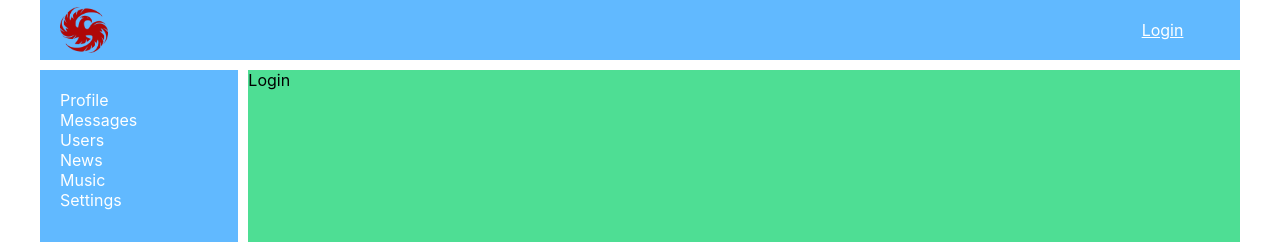
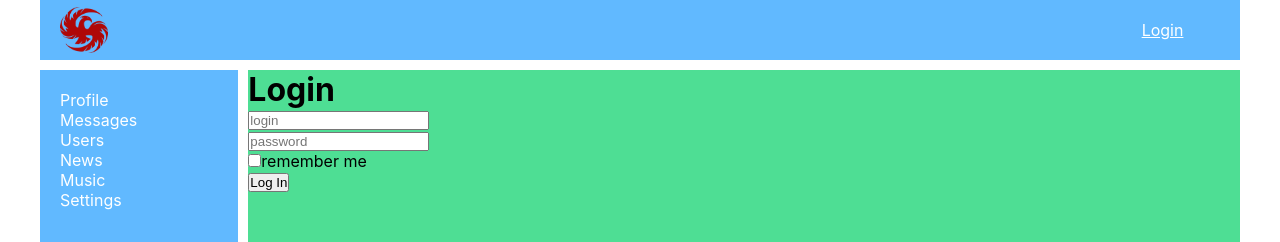
Before and after one commit to Alex93Bakun/react-sn, a React (Create React App) app: page /login in a window 1280 px wide. Shown: the top 242 px of the page. Built offline with nearby package versions, Linux system fonts and the light colour scheme; no server answers.

Commit message:
loginFrom, redux-form

```diff
--- a/package.json
+++ b/package.json
@@ -16,6 +16,7 @@
     "react-router-dom": "^5.2.0",
     "react-scripts": "4.0.3",
     "redux": "^4.0.5",
+    "redux-form": "^8.3.7",
     "redux-thunk": "^2.3.0",
     "web-vitals": "^1.0.1"
   },
--- a/src/components/Login/Login.jsx
+++ b/src/components/Login/Login.jsx
@@ -1,11 +1,50 @@
-import React from 'react';
+import React from "react";
+import { Field, reduxForm } from "redux-form";
 
-const Login = () => {
-    return (
-        <div>
-            Login
-        </div>
-    );
+const LoginForm = (props) => {
+  return (
+    <form onSubmit={props.handleSubmit}>
+      <div>
+        <Field
+          type="text"
+          name={"login"}
+          placeholder={"login"}
+          component={"input"}
+        />
+      </div>
+      <div>
+        <Field
+          type="text"
+          name={"password"}
+          placeholder={"password"}
+          component={"input"}
+        />
+      </div>
+      <div>
+        <Field type="checkbox" name={"rememberMe"} component={"input"} />
+        remember me
+      </div>
+      <div>
+        <button>Log In</button>
+      </div>
+    </form>
+  );
+};
+
+const LoginReduxForm = reduxForm({
+  form: "login",
+})(LoginForm);
+
+const Login = (props) => {
+  const onSubmit = (formData) => {
+    console.log(formData);
+  };
+  return (
+    <div>
+      <h1>Login</h1>
+      <LoginReduxForm onSubmit={onSubmit} />
+    </div>
+  );
 };
 
 export default Login;
--- a/src/redux/redux-store.js
+++ b/src/redux/redux-store.js
@@ -1,10 +1,11 @@
 import { applyMiddleware, combineReducers, createStore } from "redux";
+import thunkMiddleware from "redux-thunk";
+import { reducer as formReducer } from "redux-form";
 import profileReducer from "./profileReducer";
 import dialogsReducer from "./dialogsReducer";
 import sidebarReducer from "./sidebarReducer";
 import usersReducer from "./usersReducer";
 import authReducer from "./authReducer";
-import thunkMiddleware from "redux-thunk";
 
 let reducers = combineReducers({
   profilePage: profileReducer,
@@ -12,6 +13,7 @@
   sidebar: sidebarReducer,
   usersPage: usersReducer,
   auth: authReducer,
+  form: formReducer,
 });
 
 let store = createStore(reducers, applyMiddleware(thunkMiddleware));
```
Also changed, not shown: 1 other file (tests, documents, lock files or other folders).
